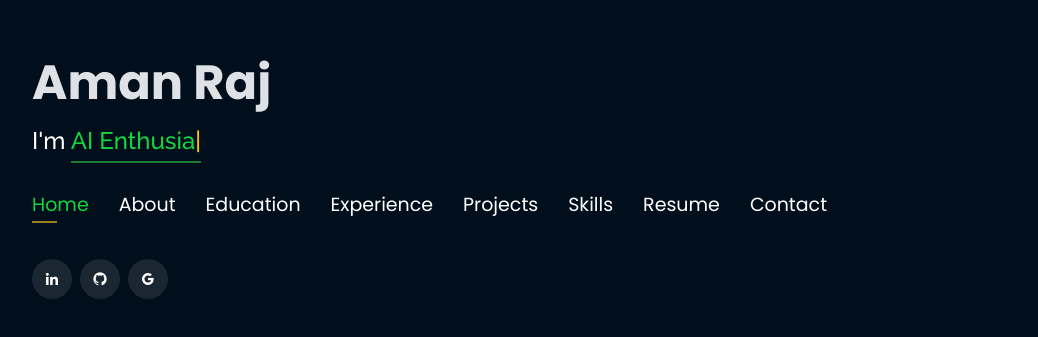
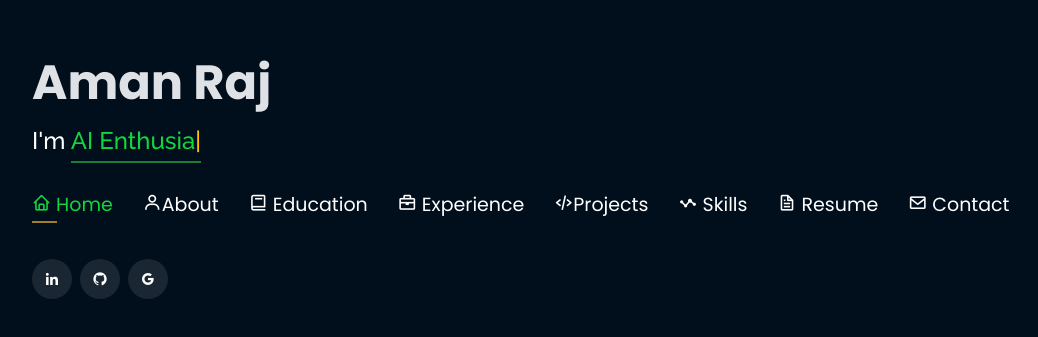
Before and after one commit to rajaman21/Raj_Aman_Portfolio, a plain HTML site: page index.html in a window 1280 px wide. Shown: the part 221-558 px from the top of the page, without its empty margins (53-1091 px from the left). Drawn offline with nearby package versions, Linux system fonts and the light colour scheme.

Commit message:
Update index.html

```diff
--- a/index.html
+++ b/index.html
@@ -67,16 +67,16 @@
       <h2 style="color:#fff">I'm <span class="typing" style="color:#12D640"></span></h2>
       <nav class="nav-menu d-none d-lg-block">
         <ul>
-          <li class="active"><a href="#header"> <span>Home</span></a></li>
-          <li><a href="#about"><span>About</span></a></li>
-          <li><a href="#education"> <span>Education</span></a></li>
-          <li><a href="#experience"> <span>Experience</span></a></li>
+          <li class="active"><a href="#header"><i class="bx bx-home"></i> <span>Home</span></a></li>
+          <li><a href="#about"><i class="bx bx-user"></i><span>About</span></a></li>
+          <li><a href="#education"><i class="bx bx-book"></i> <span>Education</span></a></li>
+          <li><a href="#experience"><i class="bx bx-briefcase"></i> <span>Experience</span></a></li>
 <!--          <li><a href="#projects"> <span>Projects</span></a></li>-->
-          <li><a href="#portfolio"> <span>Projects</span></a></li>
-          <li><a href="#skills"> <span>Skills</span></a></li>
-          <li><a href="https://drive.google.com/file/d/1b_YlGkxVbWXFlI1YsleMU0yRQE3JPFiT/view?usp=sharing" target="_blank"> <span>Resume</span></a></li>
+          <li><a href="#portfolio"> <i class="bx bx-code-alt"></i><span>Projects</span></a></li>
+          <li><a href="#skills"><i class="bx bx-stats"></i> <span>Skills</span></a></li>
+          <li><a href="https://drive.google.com/file/d/1b_YlGkxVbWXFlI1YsleMU0yRQE3JPFiT/view?usp=sharing" target="_blank"><i class="bx bx-file"></i> <span>Resume</span></a></li>
           <!-- <li><a href="#links"> <span>Resume & Links</span></a></li> -->
-          <li><a href="#contacts"> <span>Contact</span></a></li>
+          <li><a href="#contacts"><i class="bx bx-envelope"></i> <span>Contact</span></a></li>
 
         </ul>
       </nav><!-- .nav-menu -->
```
